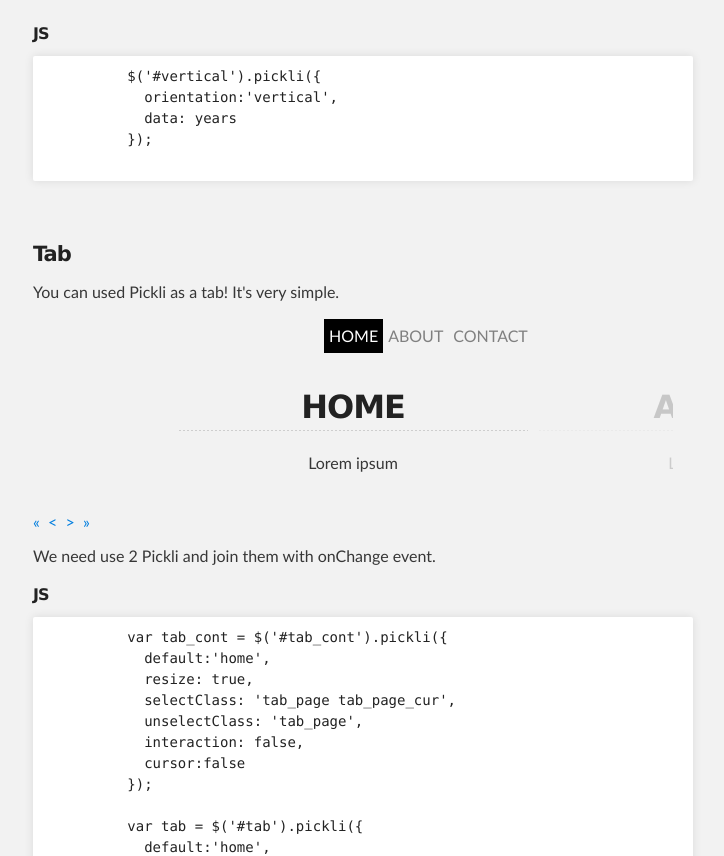
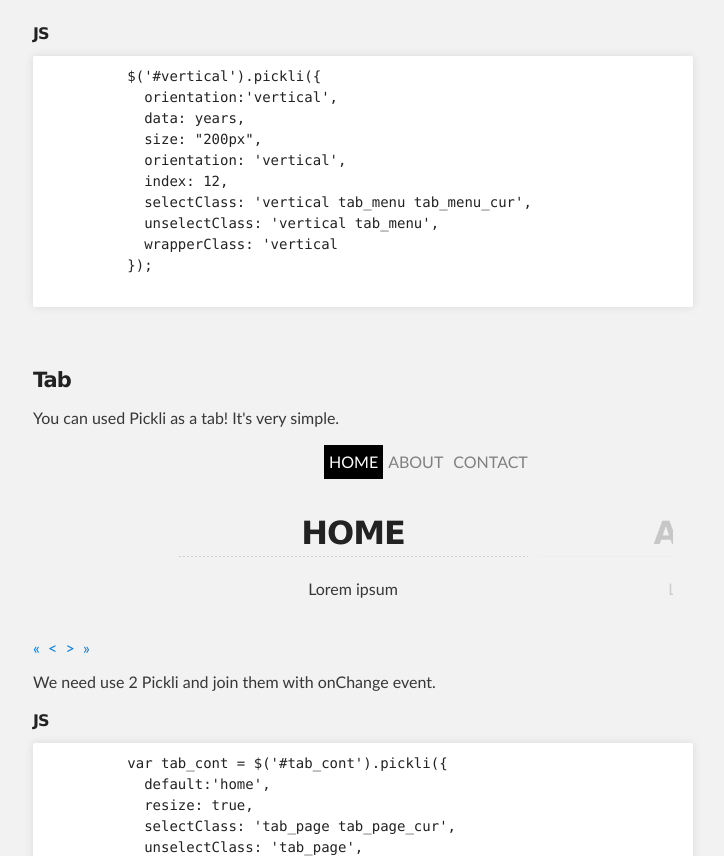
Before and after one commit to Molosc/pickli, a plain HTML site: page index.html in a window 1280 px wide. Shown: the part 1808-2664 px from the top of the page, without its empty margins (287-1011 px from the left). Drawn offline with nearby package versions, Linux system fonts and the light colour scheme.

Commit message:
Update index.html

```diff
--- a/index.html
+++ b/index.html
@@ -91,7 +91,13 @@
         <pre>
           $('#vertical').pickli({
             orientation:'vertical',
-            data: years
+            data: years,
+            size: "200px",
+            orientation: 'vertical',
+            index: 12,
+            selectClass: 'vertical tab_menu tab_menu_cur',
+            unselectClass: 'vertical tab_menu',
+            wrapperClass: 'vertical
           });
         </pre>
 
```
